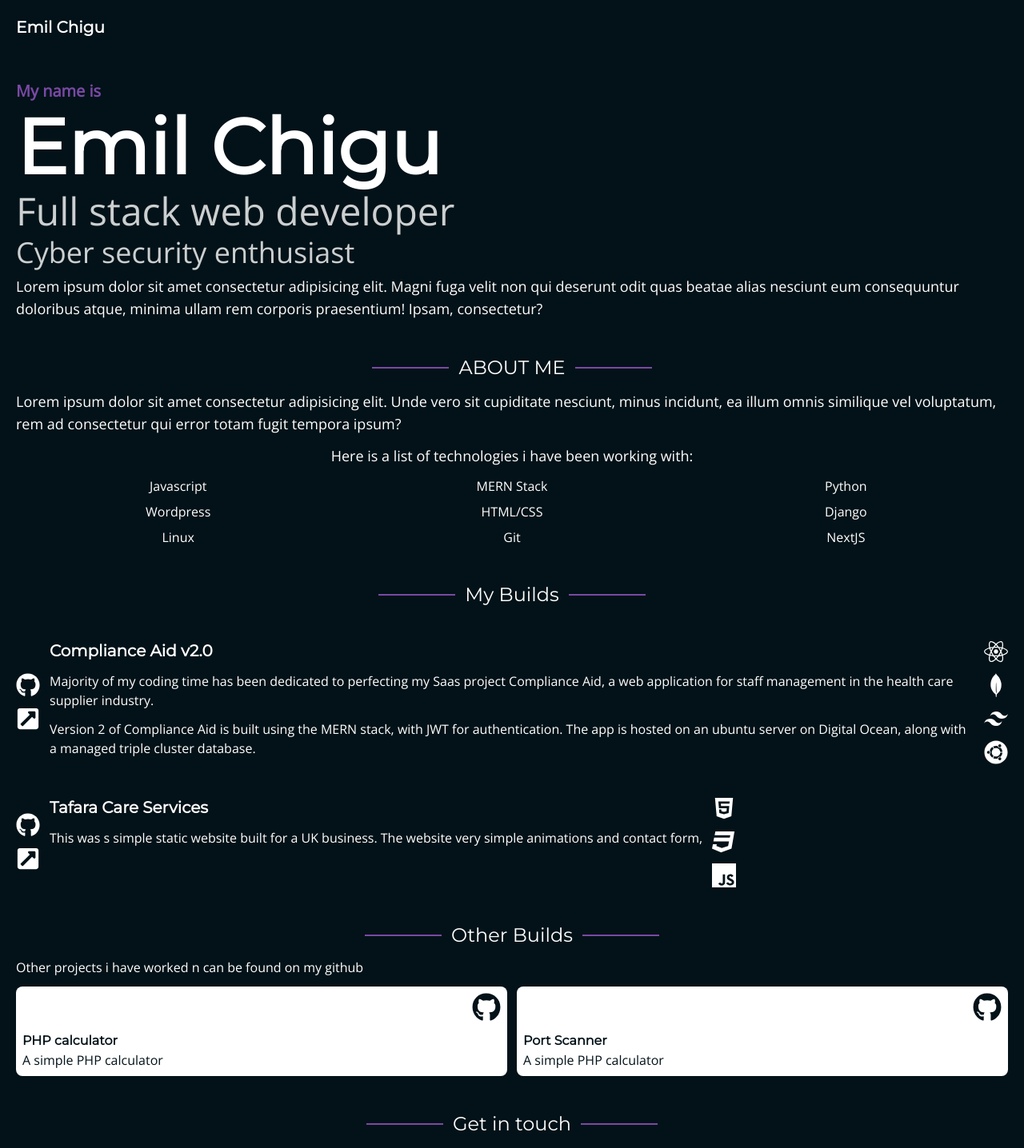
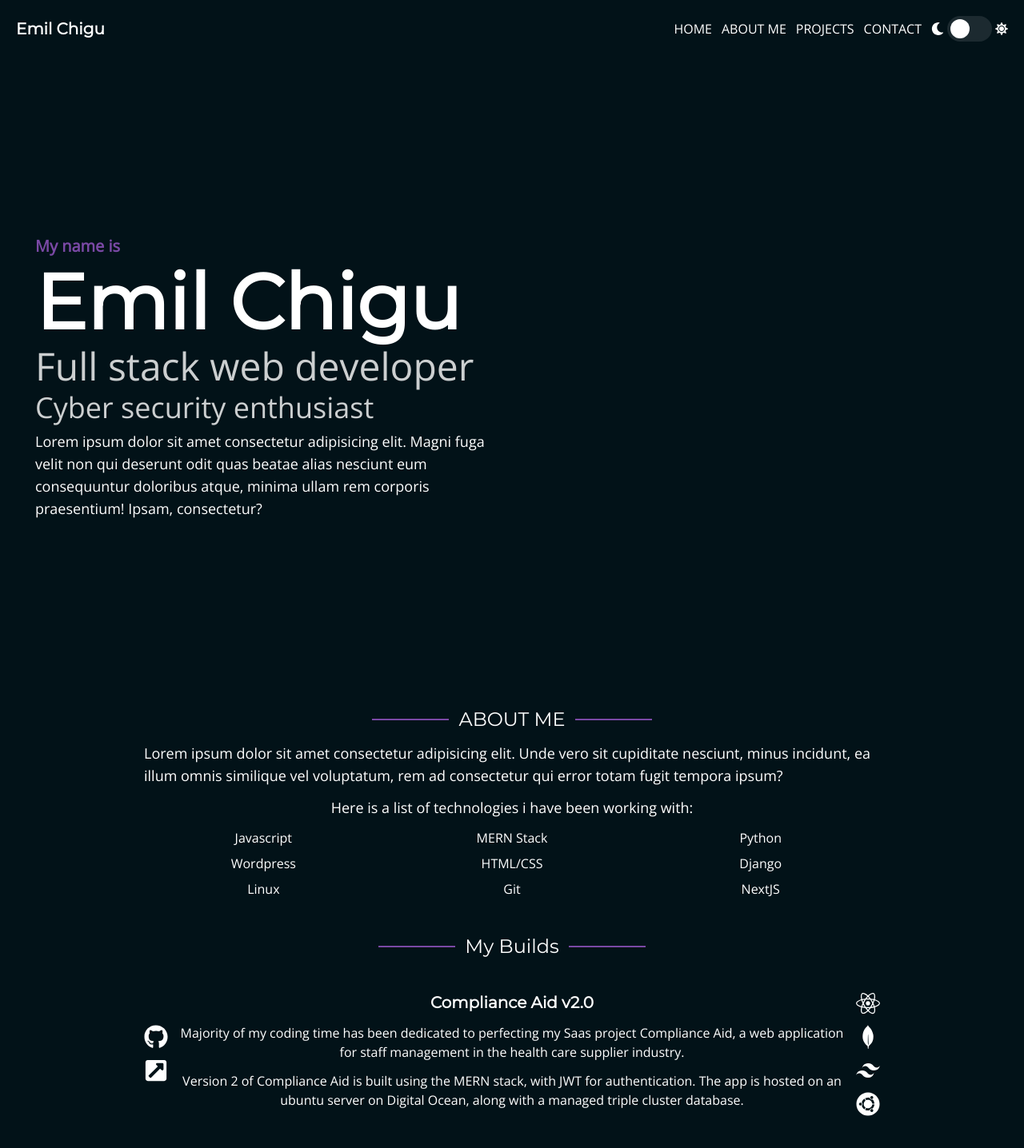
Before and after one commit to EmilChigu/portfolio, a Next.js app: page / in a window 1280 px wide. Shown: the top 1436 px of the page at 80% size. Built offline with nearby package versions, Linux system fonts and the light colour scheme.

Commit message:
layout Done

```diff
--- a/pages/components/About.jsx
+++ b/pages/components/About.jsx
@@ -4,7 +4,7 @@ import { FaPython } from 'react-icons/fa';
 
 function About({ light }) {
 	return (
-		<div id="about" className={`${light ? 'text-dark' : 'text-white'} py-3 px-5 flex-grow-1 space-y-3 `}>
+		<div id="about" className={`scroll-mt-24 ${light ? 'text-dark' : 'text-white'} py-3 px-5 sm:w-3/4 space-y-3 `}>
 			<TitleComponent title={'ABOUT ME'} light={light} />
 			<div className="text-lg">
 				Lorem ipsum dolor sit amet consectetur adipisicing elit. Unde vero sit cupiditate nesciunt, minus
--- a/pages/components/ContactMe.jsx
+++ b/pages/components/ContactMe.jsx
@@ -18,7 +18,10 @@ function ContactMe({ light }) {
 
 	return (
 		<React.Fragment>
-			<div id="contact" className={`${light ? 'text-dark' : 'text-white'} py-3 px-5 flex-grow-1 space-y-10 `}>
+			<div
+				id="contact"
+				className={` scroll-mt-24 ${light ? 'text-dark' : 'text-white'} py-3 px-5 sm:w-3/4 space-y-10 `}
+			>
 				<TitleComponent title={'Get in touch'} light={light} />
 				{sent ? (
 					'Thank you'
--- /dev/null
+++ b/pages/components/DayNightToggle.jsx
@@ -0,0 +1,29 @@
+import React from 'react';
+import { FaSun, FaMoon } from 'react-icons/fa';
+
+function DayNightToggle({ lightMode, setLightMode }) {
+	return (
+		<div>
+			<div className="flex items-center justify-center w-full space-x-1 ">
+				<FaMoon />
+				<label htmlFor="toggleB" className="flex items-center cursor-pointer">
+					<div className="relative">
+						<input type="checkbox" id="toggleB" className="sr-only" />
+
+						<div
+							className={`block ${lightMode ? 'bg-dark' : 'bg-white'} opacity-10 w-14 h-8 rounded-full`}
+						/>
+
+						<div
+							onClick={setLightMode}
+							className="dot absolute left-1 top-1 bg-white w-6 h-6 rounded-full transition duration-300 ease-in-out"
+						/>
+					</div>
+				</label>
+				<FaSun />
+			</div>{' '}
+		</div>
+	);
+}
+
+export default DayNightToggle;
--- /dev/null
+++ b/pages/components/Footer.jsx
@@ -0,0 +1,13 @@
+import React from 'react';
+
+function Footer({ light }) {
+	return (
+		<React.Fragment>
+			<div className={` scroll-mt-24 ${light ? 'text-dark' : 'text-white'} py-3 px-5 text-center`}>
+				Web Design inspired by <span className="text-primary">Brittany Chiang</span>
+			</div>
+		</React.Fragment>
+	);
+}
+
+export default Footer;
--- a/pages/components/MyProjects.jsx
+++ b/pages/components/MyProjects.jsx
@@ -16,7 +16,10 @@ import { SiJavascript, SiTailwindcss, SiMongodb, SiDjango } from 'react-icons/si
 
 function MyProjects({ light }) {
 	return (
-		<div id="builds" className={`${light ? 'text-dark' : 'text-white'} py-3 px-5 flex-grow-1 space-y-10 `}>
+		<div
+			id="builds"
+			className={`scroll-mt-24 ${light ? 'text-dark' : 'text-white'} py-3 px-5 sm:w-3/4 space-y-10 text-center `}
+		>
 			<TitleComponent title={'My Builds'} light={light} />
 			<div className="flex space-x-3 ">
 				<div className="flex flex-col items-center justify-center space-y-3 text-3xl">
@@ -57,7 +60,7 @@ function MyProjects({ light }) {
 					</div>
 				</div>
 			</div>
-			<div className="flex space-x-3 mt-5">
+			<div className="flex  space-x-3 mt-5 justify-between">
 				<div className="flex flex-col items-center justify-center space-y-3 text-3xl">
 					<div data-tooltip-target="tooltip-default">
 						<FaGithub />
@@ -75,7 +78,7 @@ function MyProjects({ light }) {
 						</p>
 					</div>
 				</div>
-				<div className="flex flex-col items-center justify-center space-y-3 text-3xl">
+				<div className="flex flex-col items-center justify-items-end justify-center space-y-3 text-3xl  ">
 					<div>
 						<FaHtml5 />
 					</div>
--- a/pages/components/NavBar.jsx
+++ b/pages/components/NavBar.jsx
@@ -1,6 +1,6 @@
 import Link from 'next/link';
 import { useState } from 'react';
-import { FaSun, FaMoon } from 'react-icons/fa';
+import DayNightToggle from './DayNightToggle';
 
 function NavBar({ lightMode, setLightMode }) {
 	const [ open, setOpen ] = useState(false);
@@ -15,34 +15,51 @@ function NavBar({ lightMode, setLightMode }) {
 				)
 			}
 		>
-			<h1 className="py-5  px-5 font-semibold text-xl items-center flex">Emil Chigu</h1>
+			<h1 className="py-5  px-5 font-semibold text-xl items-center flex w-full">Emil Chigu</h1>
 			<div className="sm:hidden  py-5  px-5 flex space-x-3 items-center">
-				<div className="flex items-center justify-center w-full space-x-1 ">
-					<FaMoon />
-					<label htmlFor="toggleB" className="flex items-center cursor-pointer">
-						<div className="relative">
-							<input type="checkbox" id="toggleB" className="sr-only" />
-
-							<div
-								className={`block ${lightMode
-									? 'bg-dark'
-									: 'bg-white'} opacity-10 w-14 h-8 rounded-full`}
-							/>
-
-							<div
-								onClick={setLightMode}
-								className="dot absolute left-1 top-1 bg-white w-6 h-6 rounded-full transition duration-300 ease-in-out"
-							/>
-						</div>
-					</label>
-					<FaSun />
-				</div>
+				<DayNightToggle lightMode={lightMode} setLightMode={setLightMode} />
 				<div className="space-y-2" onClick={() => setOpen(!open)}>
 					<span className={lightMode ? 'block w-8 h-0.5 bg-dark' : 'block w-8 h-0.5 bg-white'} />
 					<span className={lightMode ? 'block w-8 h-0.5 bg-dark' : 'block w-8 h-0.5 bg-white'} />
 					<span className={lightMode ? 'block w-8 h-0.5 bg-dark' : 'block w-8 h-0.5 bg-white'} />
 				</div>
 			</div>
+			<div className="hidden md:block w-full">
+				<div className=" py-5  px-5 flex space-x-3 items-center justify-end">
+					<div className="flex  space-x-3">
+						<div className="font-semibold">
+							<Link href="#home">
+								<div className="cursor-pointer">
+									<p className="font-light">HOME</p>
+								</div>
+							</Link>
+						</div>
+						<div className="font-semibold">
+							<Link href="#about">
+								<div className="cursor-pointer">
+									<p className="font-light">ABOUT ME</p>
+								</div>
+							</Link>
+						</div>
+						<div className="font-semibold">
+							<Link href="#builds">
+								<div className="cursor-pointer">
+									<p className="font-light">PROJECTS</p>
+								</div>
+							</Link>
+						</div>
+						<div className="font-semibold">
+							<Link href="#contact">
+								<div className="cursor-pointer">
+									<p className="font-light">CONTACT</p>
+								</div>
+							</Link>
+						</div>
+					</div>
+					<DayNightToggle lightMode={lightMode} setLightMode={setLightMode} />
+				</div>
+			</div>
+
 			{open && (
 				<div
 					className={`fixed w-screen h-screen ${lightMode ? 'bg-dark' : 'bg-white'} opacity-40 blur-sm ${open
--- a/pages/components/OtherProjects.jsx
+++ b/pages/components/OtherProjects.jsx
@@ -1,37 +1,34 @@
 import React from 'react';
 import TitleComponent from './TitleComponent';
-import {
-	FaReact,
-	FaPython,
-	FaNodeJs,
-	FaGithub,
-	FaDigitalOcean,
-	FaUbuntu,
-	FaHtml5,
-	FaCss3,
-	FaExternalLinkSquareAlt
-} from 'react-icons/fa';
+import { FaGithub, FaExternalLinkSquareAlt } from 'react-icons/fa';
 
 function OtherProjects({ light }) {
 	return (
 		<React.Fragment>
-			<div id="other" className={`${light ? 'text-dark' : 'text-white'} py-3 px-5 flex-grow-1 space-y-3 `}>
+			<div
+				id="other"
+				className={` scroll-mt-24 ${light ? 'text-dark' : 'text-white'} py-3 px-5 sm:w-3/4 space-y-3 w-3/4 `}
+			>
 				<TitleComponent title={'Other Builds'} light={light} />
 				<div className="space-y-3">
-					<p>Other projects i have worked n can be found on my github</p>
-					<div className="flex space-x-3">
-						<div className="bg-white rounded-lg shadow-sm text-dark w-1/2 p-2 space-y-3">
+					<p className="text-center">Other projects i have worked n can be found on my github</p>
+					<div className="flex sm:justify-center space-x-3">
+						<div className="bg-white rounded-lg shadow-sm text-dark w-1/2 sm:w-1/6 p-3 space-y-3">
 							<div className="text-4xl flex justify-end">
-								<FaGithub />
+								<a href="" target="_blank" rel="noopener noreferrer" className="hover:animate-bounce">
+									<FaGithub />
+								</a>
 							</div>
 							<div>
 								<h2 className="font-semibold txt-xl">PHP calculator</h2>
 								<p>A simple PHP calculator</p>
 							</div>
 						</div>
-						<div className="bg-white rounded-lg shadow-sm text-dark w-1/2 p-2 space-y-3">
+						<div className="bg-white rounded-lg shadow-sm text-dark w-1/2 sm:w-1/6 p-3 space-y-3 ">
 							<div className="text-4xl flex justify-end">
-								<FaGithub />
+								<a href="" target="_blank" rel="noopener noreferrer" className="hover:animate-bounce">
+									<FaGithub />
+								</a>
 							</div>
 							<div>
 								<h2 className="font-semibold txt-xl">Port Scanner</h2>
--- a/pages/index.jsx
+++ b/pages/index.jsx
@@ -3,6 +3,7 @@ import About from './components/About';
 import ContactMe from './components/ContactMe';
 import HeadComponent from './components/HeadComponent';
 import MyProjects from './components/MyProjects';
+import Footer from './components/Footer';
 import NavBar from './components/NavBar';
 import OtherProjects from './components/OtherProjects';
 
@@ -14,10 +15,10 @@ export default function Home() {
 	};
 	return (
 		<div className="scroll-smooth">
-			<div className={`${light ? 'bg-white' : 'bg-dark'} h-full flex flex-col space-y-5`}>
-				<HeadComponent />
-				<NavBar lightMode={light} setLightMode={changeMode} />
-				<div className="py-3 px-5 flex-grow-1 space-y-2  " id="home">
+			<HeadComponent />
+			<NavBar lightMode={light} setLightMode={changeMode} />
+			<div className={`${light ? 'bg-white' : 'bg-dark'} h-screen flex  items-center sm:px-6    `}>
+				<div className=" scroll-mt-24 py-3 px-5 grow space-y-2  " id="home">
 					<p className="text-primary font-semibold text-lg sm:text-xl">My name is</p>
 					<h1 className={`${light ? 'text-dark' : 'text-white'} text-5xl sm:text-8xl font-black`}>
 						Emil Chigu
@@ -28,16 +29,19 @@ export default function Home() {
 					<p className={`${light ? 'text-dark' : 'text-white'} text-2xl opacity-80 sm:text-4xl`}>
 						Cyber security enthusiast
 					</p>
-					<p className={`${light ? 'text-dark' : 'text-white'}  text-lg`}>
+					<p className={`${light ? 'text-dark' : 'text-white'}  text-lg sm:w-1/2`}>
 						Lorem ipsum dolor sit amet consectetur adipisicing elit. Magni fuga velit non qui deserunt odit
 						quas beatae alias nesciunt eum consequuntur doloribus atque, minima ullam rem corporis
 						praesentium! Ipsam, consectetur?
 					</p>
 				</div>
+			</div>
+			<div className={`${light ? 'bg-white' : 'bg-dark'} h-full  flex flex-col  items-center space-y-5`}>
 				<About light={light} />
 				<MyProjects light={light} />
 				<OtherProjects light={light} />
 				<ContactMe light={light} />
+				<Footer light={light} />
 			</div>
 		</div>
 	);
--- a/styles/globals.css
+++ b/styles/globals.css
@@ -43,3 +43,7 @@ input:checked ~ .dot {
 	transform: translateX(100%);
 	background-color: #021218;
 }
+
+html {
+	scroll-behavior: smooth;
+}
```
Also changed, not shown: styles/character 1.svg (added).
